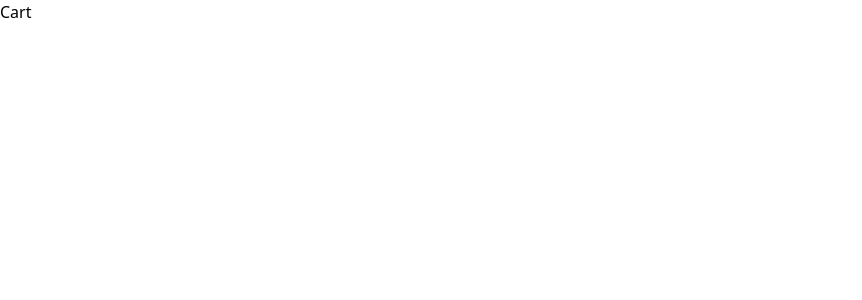
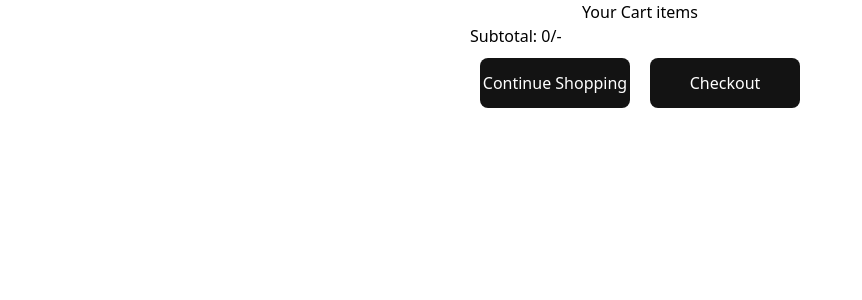
Before and after one commit to mayank2002-jpg/MENWELLCO, a React (Create React App) app: page /cart in a window 1280 px wide. Shown: the top 300 px of the page, without its empty margins (0-862 px from the left). Built offline with nearby package versions, Linux system fonts and the light colour scheme.

Commit message:
Cart functionality done

```diff
--- a/src/components/Header.js
+++ b/src/components/Header.js
@@ -17,57 +17,35 @@ const Header = () => {
   return (
     <>
       <nav className=" w-full container mx-auto px-4">
-        <div className="flex mt-5 justify-between">
         <Link to="/">
-            <img className="w-24 rounded-full" src={logo} alt="logo" />
+          <img className="w-24 rounded-full mt-5" src={logo} alt="logo" />
         </Link>
+        <div className="flex justify-end -mt-20 space-x-10 items-center">
           <div>
-            <span>
-              <CallIcon className="text-yellow-400" />
-              9992228822
-            </span>
-            <button to="/contact">
-              <button className="bg-yellow-400 rounded-md p-3 border-none cursor-pointer font-medium mx-6">
+            <Link to="/contact">
+              <button className="bg-yellow-400 rounded-md p-3 border-none cursor-pointer font-medium hover:bg-yellow-300">
                 Book Free Appointment
               </button>
-            </button>
+            </Link>
           </div>
-        </div>
-
-        <Box className="flex justify-end -my-10 px-6 space-x-4">
+          <Box sx={{ display: "flex" }}>
             <Box>
               <Link to="/cart">
                 <ShoppingCartIcon
                   sx={{
                     fontSize: "30px",
                     cursor: "pointer",
-                  position: "relative",
                   }}
                 />
-              <Box
-                sx={{
-                  bgcolor: "yellow",
-                  display: "flex",
-                  justifyContent: "center",
-                  alignItems: "center",
-                  borderRadius: "100%",
-                  position: "absolute",
-                  width: "15px",
-                  height: "15px",
-                  top: "90px",
-                  right: "120px",
-                  fontWeight: "medium",
-                  transform: "translate(25%,25%)",
-                }}
-              >
-                3
-              </Box>
               </Link>
             </Box>
             <Link
               to="/login"
               style={{
                 textDecoration: isHovering ? "underline" : "none",
+                paddingLeft: "15px",
+                marginRight: "10px",
+                fontSize: "1.25rem",
               }}
               onMouseEnter={handleMouseEnter}
               onMouseLeave={handleMouseOut}
@@ -75,6 +53,7 @@ const Header = () => {
               Account
             </Link>
           </Box>
+        </div>
       </nav>
     </>
   );
--- /dev/null
+++ b/src/context/shop-context.js
@@ -0,0 +1,53 @@
+import { React, createContext, useState } from "react";
+import { PRODUCTS } from "../products";
+
+export const ShopContext = createContext(null);
+
+const getDefaultCart = () => {
+  let cart = {};
+  for (let i = 1; i < PRODUCTS.length + 1; i++) {
+    cart[i] = 0;
+  }
+  return cart;
+};
+
+export const ShopContextProvider = (props) => {
+  const [cartItems, setCartItems] = useState(getDefaultCart());
+
+  const getTotalCartAmount = () => {
+    let totalAmount = 0;
+    for (const item in cartItems) {
+      if (cartItems[item] > 0) {
+        let itemInfo = PRODUCTS.find((product) => product.id === Number(item));
+        totalAmount += cartItems[item] * itemInfo.price;
+      }
+    }
+    return totalAmount;
+  };
+
+  const addToCart = (itemId) => {
+    setCartItems((prev) => ({ ...prev, [itemId]: prev[itemId] + 1 }));
+  };
+
+  const removeFromCart = (itemId) => {
+    setCartItems((prev) => ({ ...prev, [itemId]: prev[itemId] - 1 }));
+  };
+
+  const updateCartItemCount = (newAmount, itemId) => {
+    setCartItems((prev) => ({ ...prev, [itemId]: newAmount }));
+  };
+
+  const contextValue = {
+    cartItems,
+    addToCart,
+    removeFromCart,
+    updateCartItemCount,
+    getTotalCartAmount,
+  };
+
+  return (
+    <ShopContext.Provider value={contextValue}>
+      {props.children}
+    </ShopContext.Provider>
+  );
+};
--- a/src/navigation/index.js
+++ b/src/navigation/index.js
@@ -4,9 +4,11 @@ import Home from "../pages/Home";
 import Login from "../pages/Login";
 import Cart from "../pages/Cart";
 import SignUp from "../pages/SignUP";
+import { ShopContextProvider } from "../context/shop-context";
 
 const Navigation = () => {
   return (
+    <ShopContextProvider>
       <BrowserRouter>
         <Routes>
           <Route path="/" element={<Home />} />
@@ -15,6 +17,7 @@ const Navigation = () => {
           <Route path="/signup" element={<SignUp />} />
         </Routes>
       </BrowserRouter>
+    </ShopContextProvider>
   );
 };
 
--- /dev/null
+++ b/src/pages/Cart/cart.css
@@ -0,0 +1,43 @@
+.cart {
+    display: flex;
+    flex-direction: column;
+    justify-content: center;
+    align-items: center;
+}
+
+.cartItem {
+    width: 700px;
+    height: 250px;
+    display: flex;
+
+    align-items: center;
+    box-shadow: 0px 3px 15px rgba(0, 0, 0, 0.2);
+    border-radius: 25px;
+    margin: 30px;
+}
+
+.cartItem img {
+    width: 200px;
+}
+
+.cartItem .description {
+    width: 100%;
+    font-size: 30px;
+}
+
+.countHandler input {
+    width: 40px;
+    text-align: center;
+    font-weight: bolder;
+}
+
+.checkout button {
+    width: 150px;
+    height: 50px;
+    background-color: rgb(19, 19, 19);
+    color: white;
+    border: none;
+    border-radius: 8px;
+    margin: 10px;
+    cursor: pointer;
+}
--- /dev/null
+++ b/src/pages/Cart/cartItem.js
@@ -0,0 +1,27 @@
+import React, { useContext } from "react";
+import { ShopContext } from "../../context/shop-context";
+
+const CartItem = (props) => {
+  const { id, productName, price, productImage } = props.data;
+  const { cartItems, addToCart, removeFromCart, updateCartItemCount } =
+    useContext(ShopContext);
+  return (
+    <div className="cartItem">
+      <img src={productImage} />
+      <div className="desc">
+        <p> {productName}</p>
+        <p>{price}</p>
+        <div className="countHandler">
+          <button onClick={() => removeFromCart(id)}>-</button>
+          <input
+            value={cartItems[id]}
+            onChange={(e) => updateCartItemCount(Number(e.target.value), id)}
+          />
+          <button onClick={() => addToCart(id)}>+</button>
+        </div>
+      </div>
+    </div>
+  );
+};
+
+export default CartItem;
--- a/src/pages/Cart/index.js
+++ b/src/pages/Cart/index.js
@@ -1,7 +1,37 @@
-import React from "react";
+import React, { useContext } from "react";
+import { PRODUCTS } from "../../products";
+import { ShopContext } from "../../context/shop-context";
+import CartItem from "../Cart/cartItem";
+import "./cart.css";
+import { useNavigate } from "react-router-dom";
 
 const Cart = () => {
-  return <div>Cart</div>;
+  const { cartItems, getTotalCartAmount } = useContext(ShopContext);
+  const totalAmount = getTotalCartAmount();
+
+  const navigate = useNavigate();
+  return (
+    <>
+      <div className="cart">
+        <div>
+          <h1>Your Cart items</h1>
+        </div>
+        <div className="cartItems">
+          {PRODUCTS.map((product) => {
+            if (cartItems[product.id] !== 0) {
+              return <CartItem data={product} />;
+            }
+          })}
+        </div>
+
+        <div className="checkout">
+          <p>Subtotal: {totalAmount}/-</p>
+          <button onClick={() => navigate("/")}>Continue Shopping</button>
+          <button>Checkout</button>
+        </div>
+      </div>
+    </>
+  );
 };
 
 export default Cart;
--- a/src/pages/Shop/Products.js
+++ b/src/pages/Shop/Products.js
@@ -1,15 +1,19 @@
-import React from "react";
-import logo from "../../assets/images/logo.jpg";
+import React, { useContext } from "react";
+import { ShopContext } from "../../context/shop-context";
+
 const Products = (props) => {
   const { id, productName, price, productImage } = props.data;
+  const { addToCart, cartItems } = useContext(ShopContext);
+
+  const cartItemAmount = cartItems[id];
+
   return (
     <>
-      {/* Product-1 */}
       <div
         key={id}
         className="w-full max-w-sm bg-white border border-gray-200 rounded-lg dark:bg-white dark:border-gray-700 m-10 shadow-lg"
       >
-        <a href="/">
+        <a>
           <img
             className="p-8 rounded-t-lg"
             src={productImage}
@@ -17,7 +21,7 @@ const Products = (props) => {
           />
         </a>
         <div className="px-5 pb-5">
-          <a href="/">
+          <a>
             <h5 className="text-xl font-semibold tracking-tight text-gray-900 dark:text-black">
               {productName}
             </h5>
@@ -78,8 +82,11 @@ const Products = (props) => {
             <span className="text-3xl font-bold text-gray-900 dark:text-black">
               {price}
             </span>
-            <button className="text-white bg-blue-700 hover:bg-blue-800 focus:ring-4 focus:outline-none focus:ring-blue-300 font-medium rounded-lg text-sm px-5 py-2.5 text-center dark:bg-blue-600 dark:hover:bg-blue-700 dark:focus:ring-blue-800">
-              Add to cart
+            <button
+              className="text-white bg-blue-700 hover:bg-blue-800 focus:ring-4 focus:outline-none focus:ring-blue-300 font-medium rounded-lg text-sm px-5 py-2.5 text-center dark:bg-blue-600 dark:hover:bg-blue-700 dark:focus:ring-blue-800"
+              onClick={() => addToCart(id)}
+            >
+              Add to cart {cartItemAmount > 0 && <>({cartItemAmount})</>}
             </button>
           </div>
         </div>
@@ -87,5 +94,4 @@ const Products = (props) => {
     </>
   );
 };
-
 export default Products;
```
Also changed, not shown: 1 other file (tests, documents, lock files or other folders). Lines whose indentation alone changed are shown as unchanged.
